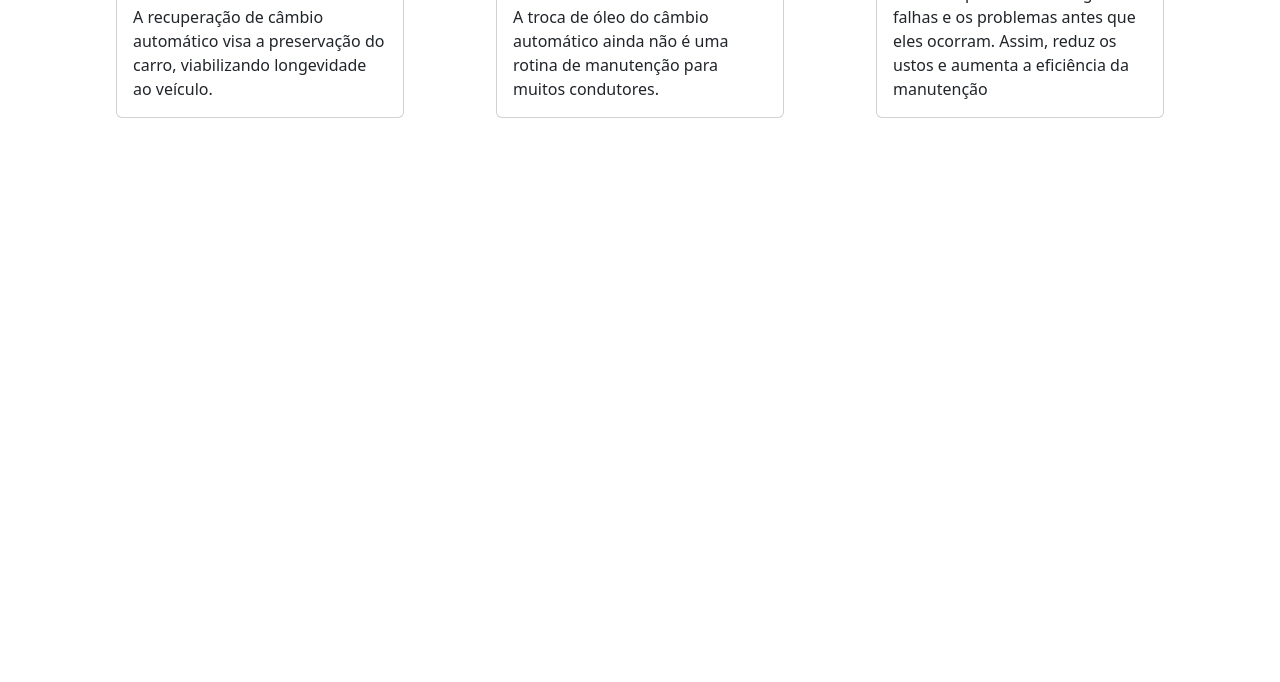
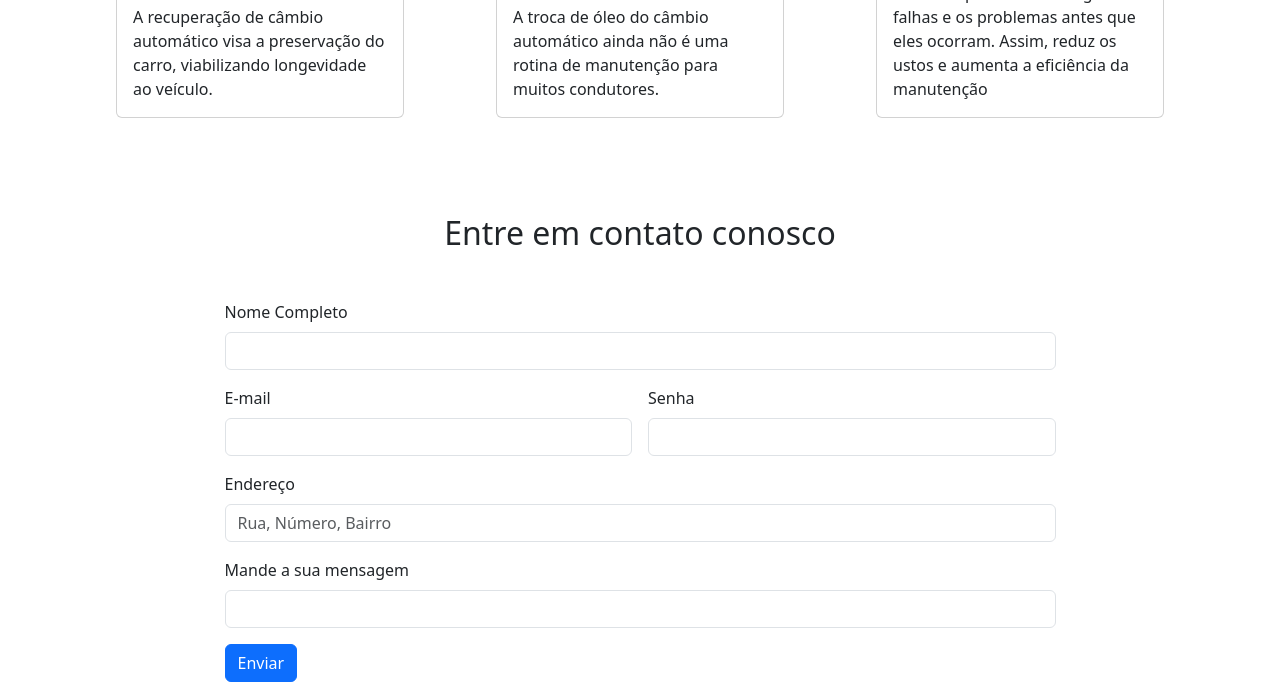
Before and after one commit to victorrech/mecanica, a plain HTML site: page index.html in a window 1280 px wide. Shown: the part 2688-3370 px from the top of the page. Before the commit the page ends 2854 px from the top, so only its background shows below. Drawn offline with nearby package versions, Linux system fonts and the light colour scheme.

Commit message:
novo update

```diff
--- a/index.html
+++ b/index.html
@@ -24,16 +24,16 @@
             <div class="collapse navbar-collapse" id="navbarNav">
                 <ul class="navbar-nav">
                     <li class="nav-item">
-                        <a class="nav-link active" aria-current="page" href="#">Início</a>
+                        <a class="nav-link active" aria-current="page" href="#inicio">Início</a>
                     </li>
                     <li class="nav-item">
-                        <a class="nav-link" href="#">A Empresa</a>
+                        <a class="nav-link" href="#empresa">A Empresa</a>
                     </li>
                     <li class="nav-item">
-                        <a class="nav-link" href="#">Serviços</a>
+                        <a class="nav-link" href="#servicos">Serviços</a>
                     </li>
                     <li class="nav-item">
-                        <a class="nav-link ">Contato</a>
+                        <a class="nav-link " href="#contato">Contato</a>
                     </li>
                 </ul>
             </div>
@@ -41,7 +41,7 @@
     </nav>
     <!--Final do Topo-->
     <div class="container">
-        <div class="row mt-5">
+        <div id="inicio" class="row mt-5">
             <div id="carouselExampleAutoplaying" class="carousel slide" data-bs-ride="carousel">
                 <div class="carousel-inner">
                     <div class="carousel-item active">
@@ -85,7 +85,7 @@
             </div>
         </div> <!--Fim sessão mecânica-->
         <div class="row mt-5">
-<h2 class="text-center mb-5">A Empresa</h2>
+<h2 id="empresa" class="text-center mb-5">A Empresa</h2>
         </div>
         <div class="col-lg-6 col-12">
             <h2>
@@ -104,7 +104,7 @@
             <img src="Imagens/foto5.jpg" alt="" class="img-fluid">
         </div> <!--Fim da sessão empresa-->
         <div class="row mt-5">
-            <h2 class="text-center mb-5">Nossos Serviços</h2>
+            <h2 id="servicos" class="text-center mb-5">Nossos Serviços</h2>
             <div class="col-72 col-md-6 col-lg-4 mb-5">
                 <div class="card mx-auto" style="width: 18rem;">
                     <img src="Imagens/Serviços/embreagem.jpg" class="card-img-top" alt="...">
@@ -196,6 +196,38 @@
 
             </div>
         </div>
+        <div class="row mt-5">
+            <h2 id="contato" class="text-center mb-5">
+                Entre em contato conosco
+            </h2>
+            <div class="col-9 mx-auto">
+                <form class="row g-3">
+                    <div class="col-12">
+                      <label for="inputEmail4" class="form-label">Nome Completo</label>
+                      <input type="text" class="form-control" id="inputEmail4">
+                    </div>
+                    <div class="col-md-6">
+                      <label for="inputPassword4" class="form-label">E-mail</label>
+                      <input type="email" class="form-control" id="inputPassword4">
+                    </div>
+                    <div class="col-md-6">
+                      <label for="inputAddress" class="form-label">Senha</label>
+                      <input type="password" class="form-control" id="inputAddress">
+                    </div>
+                    <div class="col-12">
+                      <label for="inputAddress2" class="form-label">Endereço</label>
+                      <input type="text" class="form-control" id="inputAddress2" placeholder="Rua, Número, Bairro">
+                    </div>
+                    <div class="col-12">
+                      <label for="inputCity" class="form-label">Mande a sua mensagem</label>
+                      <input type="text" class="form-control" id="inputCity">
+                    </div>
+                    <div class="col-12">
+                      <button type="submit" class="btn btn-primary">Enviar</button>
+                    </div>
+                  </form>
+            </div>
+        </div>
     </div> <!--Não colocar nada depois disso-->
 </body>
 
```
